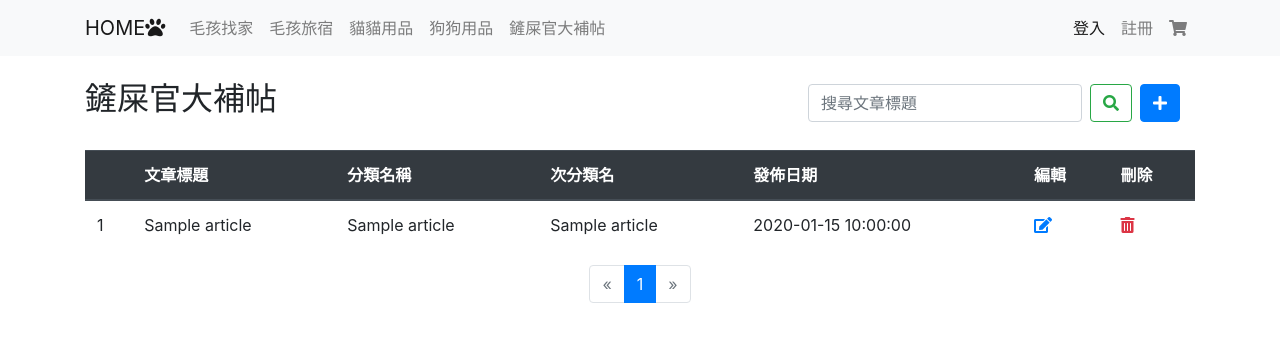
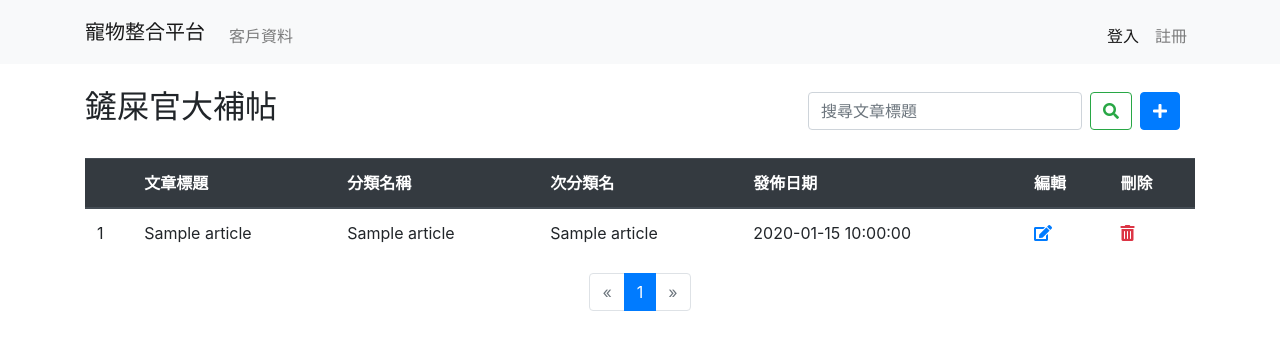
Before and after one commit to TingYunCho/Pets-Project, a PHP site: page /article-list.php in a window 1280 px wide. Shown: the top 350 px of the page. Run offline with PHP 8.4, Linux system fonts and the light colour scheme; tables that the repository leaves empty or names only in its code hold one stand-in row (values such as "Sample post").

Commit message:
members-in-navbar

```diff
--- a/partials/navbar.php
+++ b/partials/navbar.php
@@ -1,54 +1,47 @@
 <nav class="navbar navbar-expand-lg navbar-light bg-light">
-    <div class="container">
-        <a class="navbar-brand" href="index_.php">HOME<i class="fas fa-paw"></i></a>
-        <button class="navbar-toggler" type="button" data-toggle="collapse" data-target="#navbarSupportedContent" aria-controls="navbarSupportedContent" aria-expanded="false" aria-label="Toggle navigation">
-        <span class="navbar-toggler-icon"></span>
-        </button>
+  <div class="container">
+    <a class="navbar-brand" href="#">寵物整合平台</a>
+    <button class="navbar-toggler" type="button" data-toggle="collapse" data-target="#navbarSupportedContent" aria-controls="navbarSupportedContent" aria-expanded="false" aria-label="Toggle navigation">
+      <span class="navbar-toggler-icon"></span>
+    </button>
 
-        <div class="collapse navbar-collapse" id="navbarSupportedContent">
+
+        <div class="collapse navbar-collapse mt-2" id="navbarSupportedContent">
             <ul class="navbar-nav mr-auto">
                 <li class="nav-item">
-                    <a class="nav-link" href="#">毛孩找家</a>
-                </li>
-                <li class="nav-item">
-                    <a class="nav-link" href="#">毛孩旅宿</a>
-                </li>
-                <li class="nav-item">
-                    <a class="nav-link" href="#">貓貓用品</a>
-                </li>
-                <li class="nav-item">
-                    <a class="nav-link" href="#">狗狗用品</a>
-                </li>
-                <li class="nav-item">
-                    <a class="nav-link" href="article-list.php">鏟屎官大補帖</a>
+                    <a class="nav-link" href="customers-list.php">客戶資料</a>
                 </li>
             </ul>
 
+
             <ul class="navbar-nav">
-                <!-- 設定成功登入就跳轉index_頁面，並於navbar右上角顯示登入的帳號暱稱、登出按鈕 -->
                 <?php if(isset($_SESSION['user'])): ?>
                     <li class="nav-item active">
-                        <a class="nav-link"><?= $_SESSION['user']['nickname'] ?></a>
+                        <a class="nav-link" ><?= $_SESSION['user']['nickname'] ?></a>
                     </li>
-                    <!-- <li class="nav-item">
-                        <a class="nav-link" href="profile-edit.php">編輯個人資料</a>
-                    </li> -->
+                    <li class="nav-item d-flex">
+                        <h4><i class="fas fa-user-edit"></i></h4>
+                        <a class="nav-link" href="member-edit.php">編輯個人資料</a>
+                    </li>
+                    <li class="nav-item">
+                       <?php if(! empty( $_SESSION['user']['avatar'])): ?>
+                            <img src="imgs/<?= $_SESSION['user']['avatar'] ?>" alt="" width="50px" style="border-radius:50%">
+                        <?php endif; ?>
+                    </li>
+
                     <li class="nav-item">
                         <a class="nav-link" href="logout.php">登出</a>
                     </li>
-                <!-- 設定未成功登入則持續顯示login表單頁面 -->
                 <?php else: ?>
                     <li class="nav-item active">
                         <a class="nav-link" href="login.php">登入</a>
                     </li>
                     <li class="nav-item">
-                        <a class="nav-link" href="#">註冊</a>
+                        <a class="nav-link" href="member-insert.php">註冊</a>
                     </li>
                 <?php endif; ?>
-                    <li class="nav-item">
-                        <a class="nav-link" href="#"><i class="fas fa-shopping-cart"></i></a>
-                    </li>
             </ul>
+
         </div>
-    </div>
+  </div>
 </nav>
```
